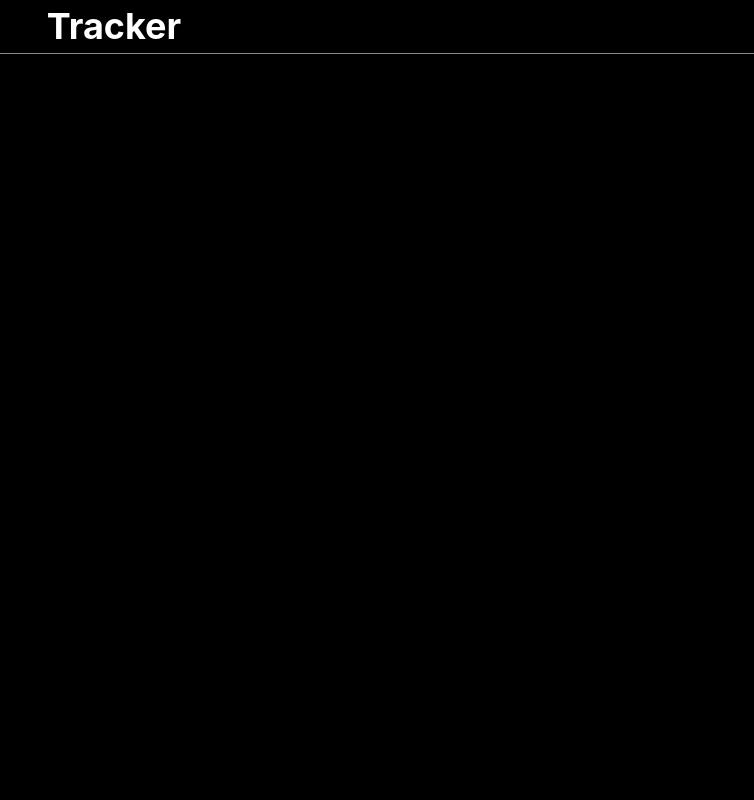
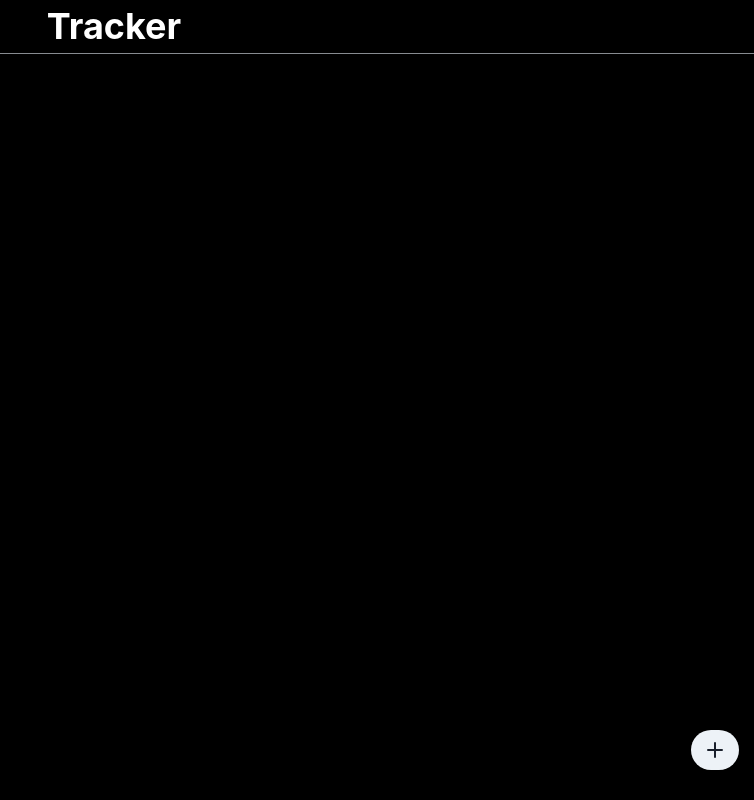
Before and after one commit to JackCompass/tracker, a Next.js app: page / in a window 1280 px wide. Shown: the whole page, without its empty margins (526-1280 px from the left). Built offline with nearby package versions, Linux system fonts and the light colour scheme.

Commit message:
add button to add lending transaction

```diff
--- /dev/null
+++ b/components/Transaction/AddTransaction.tsx
@@ -0,0 +1,19 @@
+import { Button } from "@chakra-ui/react";
+import { AddIcon } from "@chakra-ui/icons"
+
+const AddTransaction = () => {
+	return (
+		<>
+			<Button
+				borderRadius={'20px'}
+				pos={'absolute'}
+				bottom={'30px'}
+				right={'15px'}
+			>
+				<AddIcon />
+			</Button>
+		</>
+	)
+}
+
+export default AddTransaction;
--- a/package.json
+++ b/package.json
@@ -9,6 +9,7 @@
     "lint": "next lint"
   },
   "dependencies": {
+    "@chakra-ui/icons": "^2.0.2",
     "@chakra-ui/react": "^2.2.1",
     "@emotion/react": "^11.9.3",
     "@emotion/styled": "^11.9.3",
--- a/pages/index.tsx
+++ b/pages/index.tsx
@@ -1,6 +1,7 @@
 import { Box } from "@chakra-ui/react";
 import type { NextPage } from "next";
 import Header from "../components/Header/Header";
+import AddTransaction from "../components/Transaction/AddTransaction";
 
 const Home: NextPage = () => {
 	return (
@@ -11,6 +12,7 @@ const Home: NextPage = () => {
 				h={'100vh'}
 			>
 				<Header />
+				<AddTransaction />
 			</Box>
 		</>
 	);
```
Also changed, not shown: 1 other file (tests, documents, lock files or other folders).
